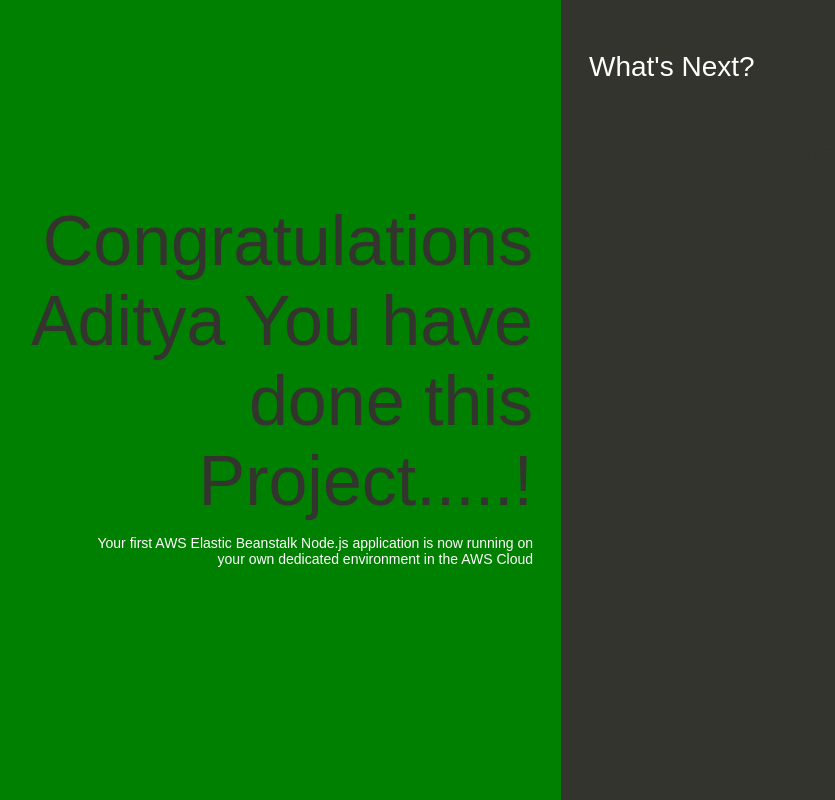
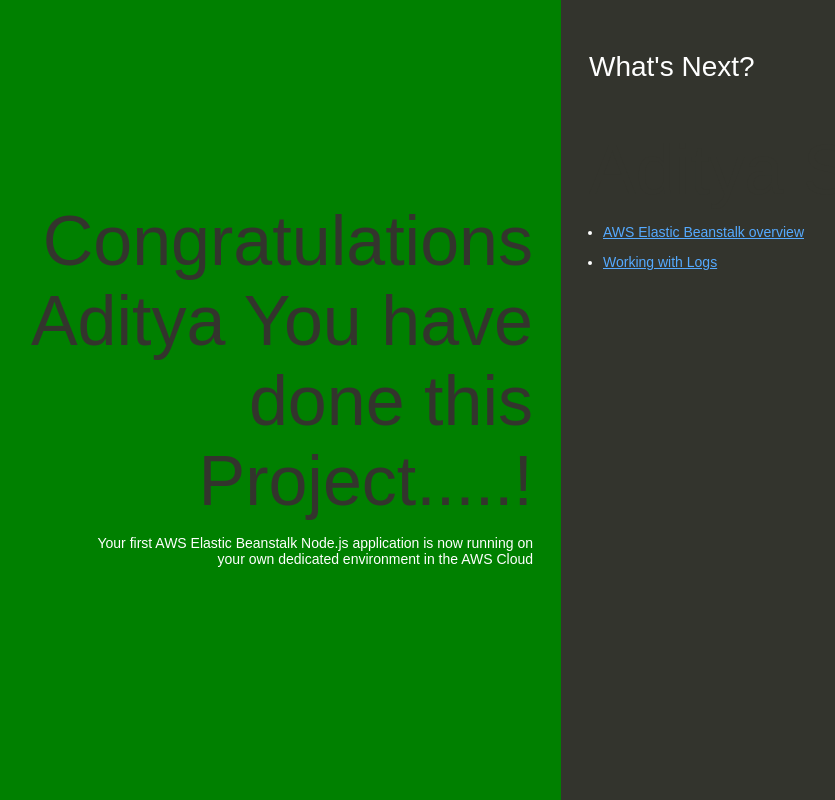
Before and after one commit to devops0425/my-node-jsapp, a website: page index.html in a window 1280 px wide. Shown: the whole page, without its empty margins (79-914 px from the left). Drawn offline with Linux system fonts and the light colour scheme.

Commit message:
Update index.html

```diff
--- a/index.html
+++ b/index.html
@@ -80,6 +80,10 @@
     <div class="linksColumn">
       <h2>What's Next?</h2>
      <h1> Aditya Sonwane</h1>
+      <ul>
+        <li><a href="http://docs.aws.amazon.com/elasticbeanstalk/latest/dg/Welcome.html">AWS Elastic Beanstalk overview</a></li>
+        <li><a href="http://docs.aws.amazon.com/elasticbeanstalk/latest/dg/using-features.loggingS3.title.html">Working with Logs</a></li>
+      </ul>
     </div>
   </body>
 </html>
```
